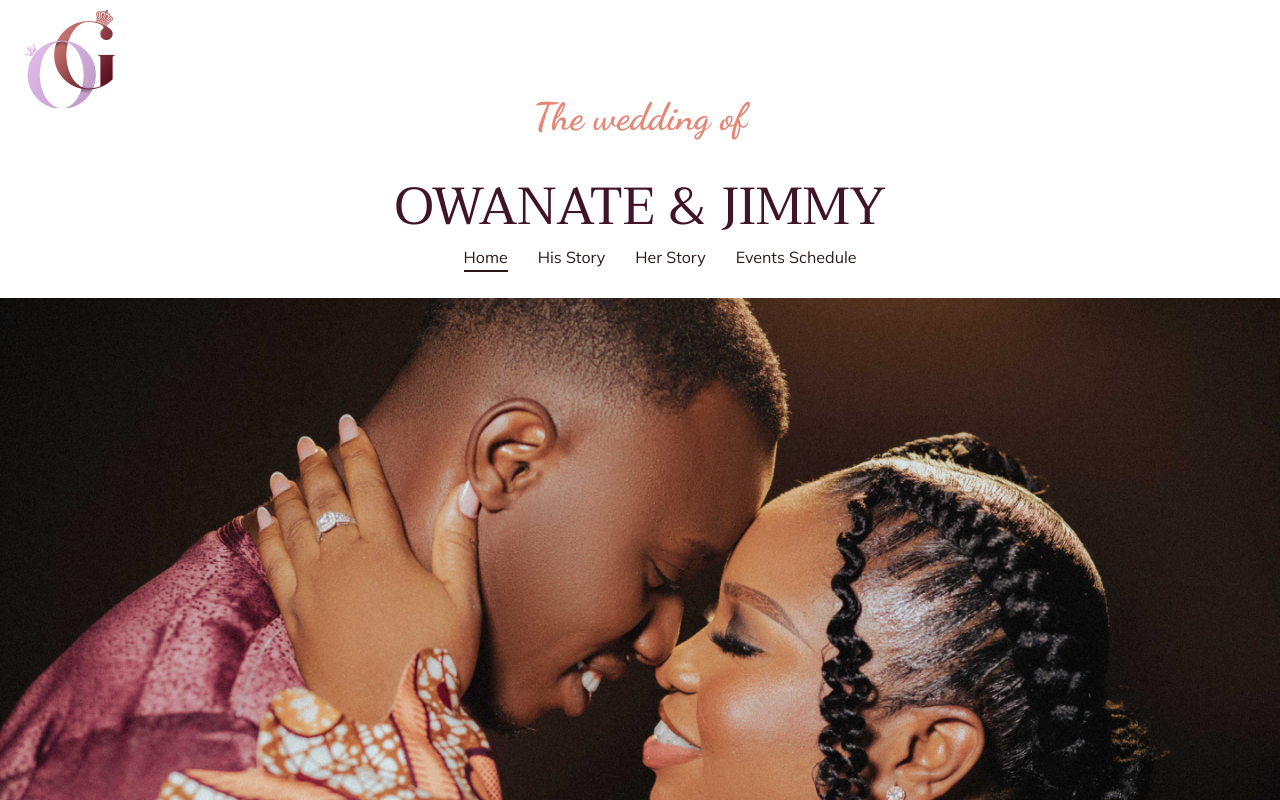
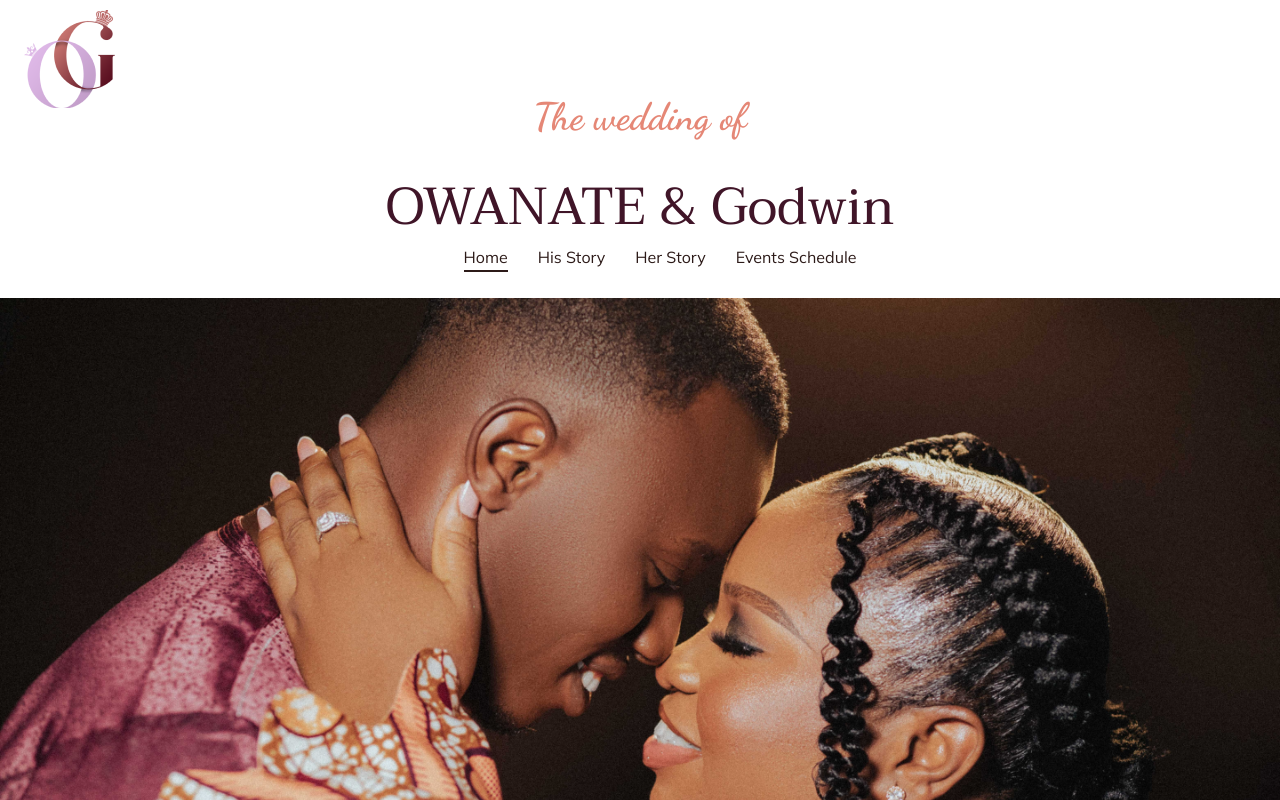
Before and after one commit to bromaGift/wedding-site, a Next.js app: page / in a window 1280 px wide. Shown: the top 800 px of the page. Built offline with nearby package versions, Linux system fonts and the light colour scheme.

Commit message:
name chnge

```diff
--- a/components/hero.js
+++ b/components/hero.js
@@ -37,7 +37,7 @@ export default function Hero() {
       </div>
       <div className={styles.container}>
         <h1>The wedding of</h1>
-        <h2>OWANATE & JIMMY</h2>
+        <h2>OWANATE & Godwin</h2>
 
         <section className={styles.section}>
           <ul>
```
